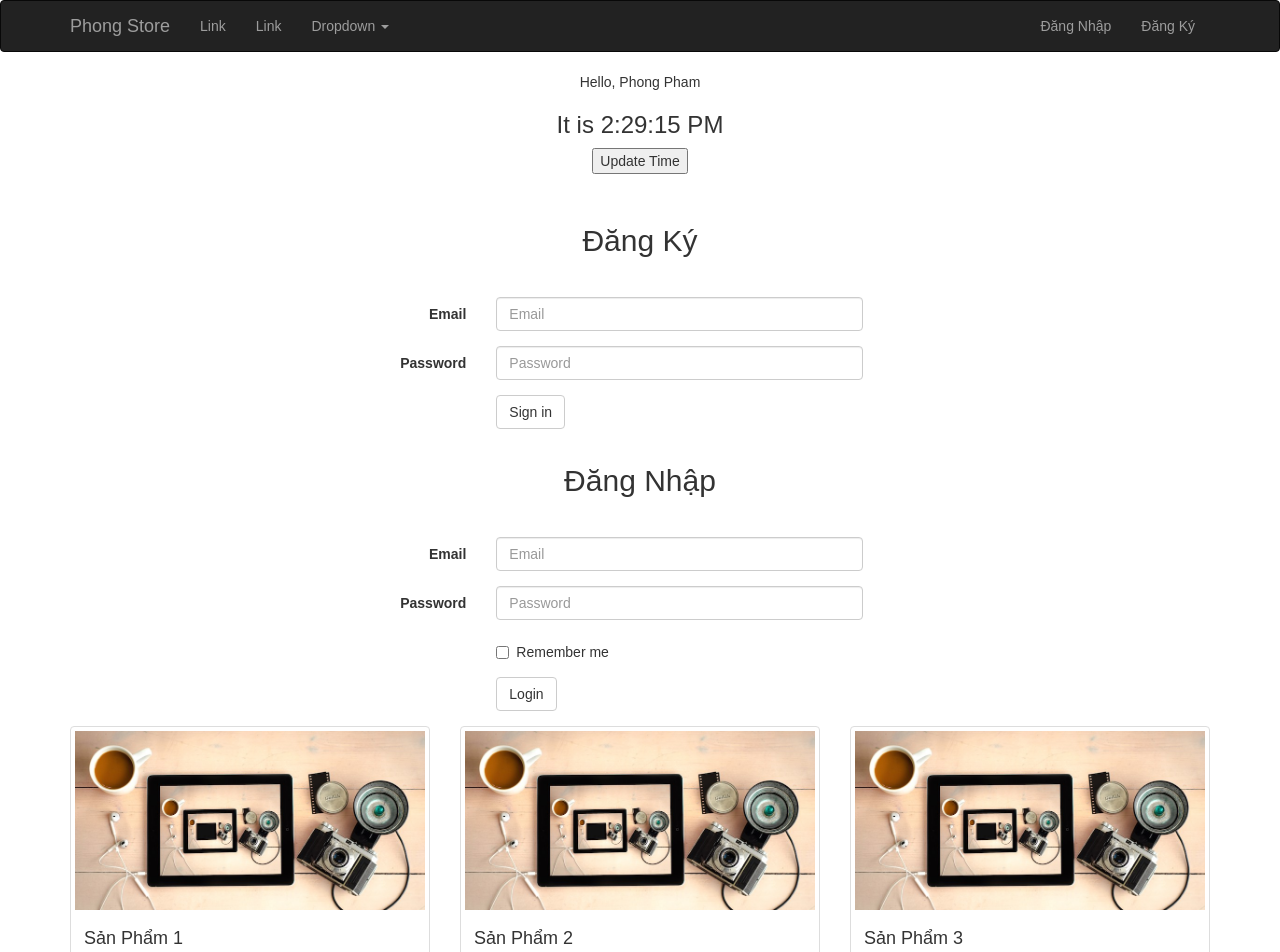
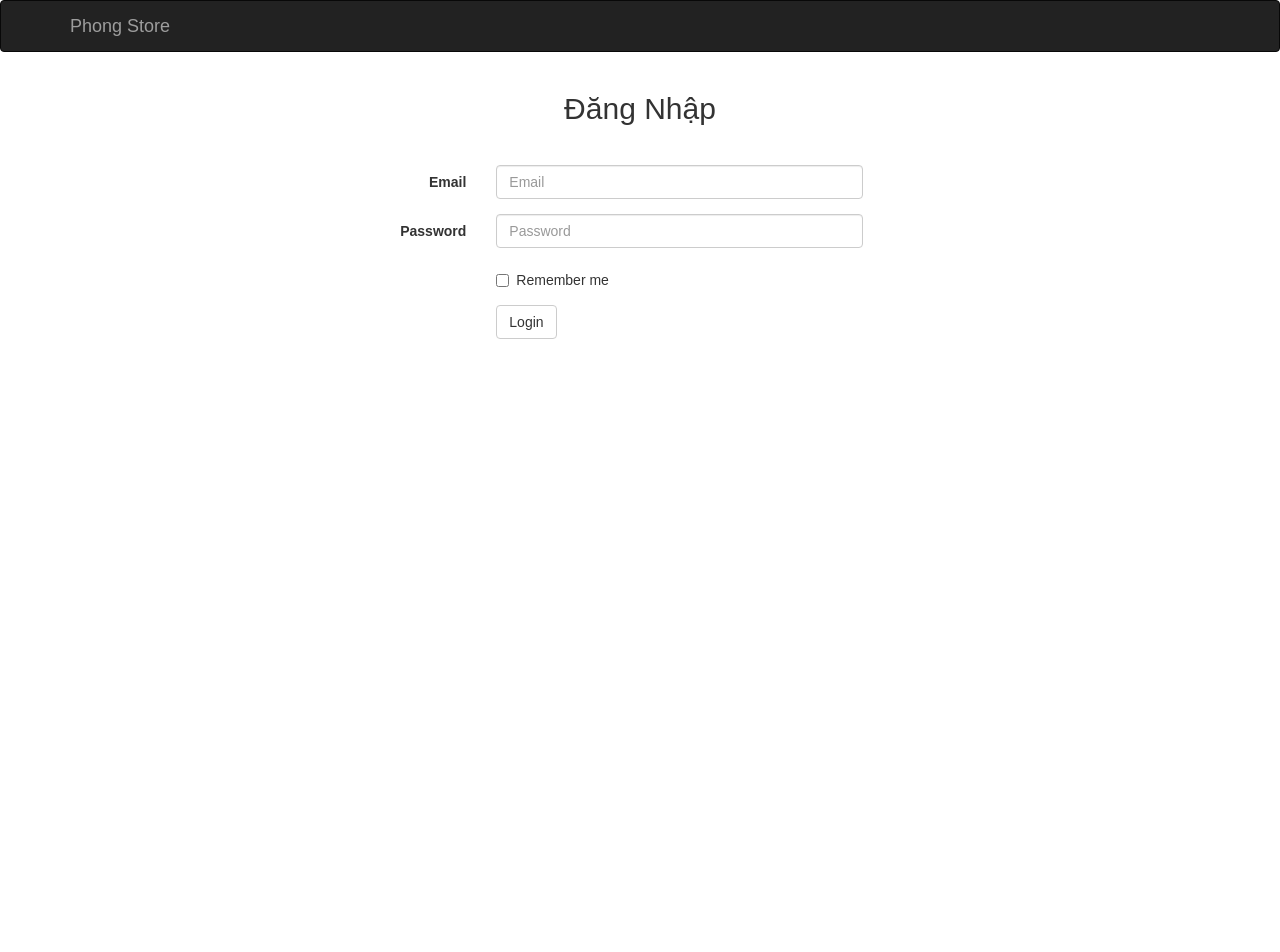
Before and after one commit to phongpham2909/My-ReactJS, a React (Create React App) app: page / in a window 1280 px wide. Shown: the top 952 px of the page. After the commit the page ends 800 px from the top, so only its background shows below. Built offline with nearby package versions, Linux system fonts and the light colour scheme.

Commit message:
Update File 31/07/2018

```diff
--- a/src/App.js
+++ b/src/App.js
@@ -1,40 +1,38 @@
 import React, { Component } from 'react';
 import Header from './Components/Header';
+import './App.css';
 import LoginForm from './Components/LoginForm';
-import './App.css';
-import Products from './Components/Products';
-import SigninForm from './Components/SigninForm';
-import Clock from './Components/Clock';
 
-import {
-  Row,
-  Col,
-  Grid,
-} from 'react-bootstrap';
+
 
 class App extends Component {
+  constructor(props)
+  {
+    super(props);
+    this.state = {logged: false};
+  }
+  onLogged()
+  {
+    this.setState({logged: true});
+  }
+  onLogout()
+  {
+    this.setState({logged: false});
+  }
+
+  buildLoginForm() {
+    let loginForm = [];
+    if (this.state.logged === false) {
+      loginForm.push((<LoginForm onShow={this.onLogged.bind(this)} key={1} />))
+    }
+    return loginForm;
+  }
   render() {
+    let loginForm = this.buildLoginForm();
     return (
       <div>
-    <Header></Header>
-    <Clock name="Phong Pham"></Clock>
-    <SigninForm></SigninForm>
-    <LoginForm></LoginForm>
-    <Grid>
-    <Row>
-          <Col xs={6} md={4}>
-    <Products name="Sản Phẩm 1" Description="Sản Phẩm Loại 1"></Products>
-    </Col>
-
-          <Col xs={6} md={4}>
-    <Products name="Sản Phẩm 2" Description="Sản Phẩm Loại 2"></Products>
-    </Col>
-
-          <Col xs={6} md={4}>
-    <Products name="Sản Phẩm 3" Description="Sản Phẩm Loại 3"></Products>
-    </Col>
-        </Row>
-        </Grid>
+    <Header logged={this.state.logged} onLogout={this.onLogout.bind(this)}/>
+    {loginForm}
     </div>
     );
   }
--- a/src/Components/Header.js
+++ b/src/Components/Header.js
@@ -1,10 +1,58 @@
 import React, { Component } from 'react';
+import '../Customs_CSS/Styles/Header.css';
 
-import {Navbar , Nav , NavItem , NavDropdown , MenuItem} from "react-bootstrap";
+
+import { Navbar, Nav, NavItem, NavDropdown, MenuItem } from "react-bootstrap";
 
 class Header extends Component {
+
+  constructor(props) {
+    super(props);
+
+  }
+  buildMenus() {
+    let menus = [];
+    if (this.props.logged) {
+      menus.push((
+        <Nav key={1}>
+          <NavItem eventKey={1} href="/">Home</NavItem>
+        </Nav>
+      ));
+      menus.push((
+        <Nav key={2}>
+          <NavItem eventKey={2} href="/Shop">Shop</NavItem>
+        </Nav>
+      ));
+      menus.push((
+        <Nav key={3}>
+          <NavDropdown eventKey={3} title="Account Management" id="basic-nav-dropdown">
+            <MenuItem onClick={this.onLogout.bind(this)} href="/accounts" eventKey={3.1}>Accounts</MenuItem>
+            <MenuItem eventKey={3.2} href="/accounts/rules">Accounts Rules</MenuItem>
+            <MenuItem eventKey={3.3}>Something else here</MenuItem>
+            <MenuItem divider />
+            <MenuItem eventKey={3.3}>Separated link</MenuItem>
+          </NavDropdown>
+        </Nav>
+      ));
+      menus.push((
+        <Nav pullRight key={4}>
+          <NavDropdown eventKey={3} title="Phong Pham" id="nav-profile">
+            <MenuItem onClick={this.onLogout.bind(this)} eventKey={3.1}>Logout</MenuItem>
+            <MenuItem eventKey={3.2}>Another action</MenuItem>
+          </NavDropdown>
+        </Nav>
+      ));
+    }
+    return menus;
+  }
+  onLogout(event) {
+    this.props.onLogout();
+  }
+
   render() {
+    let menus = this.buildMenus();
     return (
+      <div>
         <Navbar inverse collapseOnSelect>
           <Navbar.Header>
             <Navbar.Brand>
@@ -13,31 +61,10 @@ class Header extends Component {
             <Navbar.Toggle />
           </Navbar.Header>
           <Navbar.Collapse>
-    <Nav>
-      <NavItem eventKey={1} href="#">
-        Link
-      </NavItem>
-      <NavItem eventKey={2} href="#">
-        Link
-      </NavItem>
-      <NavDropdown eventKey={3} title="Dropdown" id="basic-nav-dropdown">
-        <MenuItem eventKey={3.1}>Action</MenuItem>
-        <MenuItem eventKey={3.2}>Another action</MenuItem>
-        <MenuItem eventKey={3.3}>Something else here</MenuItem>
-        <MenuItem divider />
-        <MenuItem eventKey={3.3}>Separated link</MenuItem>
-      </NavDropdown>
-    </Nav>
-    <Nav pullRight>
-      <NavItem eventKey={1} href="#">
-      Đăng Nhập
-      </NavItem>
-      <NavItem eventKey={2} href="#">
-      Đăng Ký
-      </NavItem>
-    </Nav>
+            {menus}
           </Navbar.Collapse>
         </Navbar>
+      </div>
     );
   }
 }
--- a/src/Components/LoginForm.js
+++ b/src/Components/LoginForm.js
@@ -17,32 +17,20 @@ class LoginForm extends Component {
     constructor(props) {
         super(props);//Goi toi component cha cua thuoc tinh do
         this.state = {
-            message: "Mật Khẩu Or Password không hợp lệ!!!",
+            message: "Mật Khẩu hoặc Password không hợp lệ!!!",
             data: { loginname: "", password: "" }
         };
     }
     onSubmit() {
-        if (this.state.data.loginname === "phongpham2140051@gmail.com" || this.state.data.password === "29091996") {
-            alert(
-                "LoginName: " + this.state.data.loginname +
-                "\nPassword: " + this.state.data.password
-            );
+        if (this.state.data.loginname === "phongpham2140051@gmail.com" && this.state.data.password === "29091996") {
+            this.props.onShow();
         }
         else {
             alert(
-                alert(this.state.message)
+                (this.state.message)
             );
         }
     }
-    /*onHandel(event)
-    {
-        let newState = {
-            data: this.state.data
-        };
-        let inputName =  event.target.name;
-        newState.data[inputName] = event.target.value;
-        this.setState(newState);
-    }*/
     onHandelLoginName(event) {
         let newState = { data: this.state.data };
         newState.data.loginname = event.target.value;
@@ -94,14 +82,11 @@ class LoginForm extends Component {
                                     <Button onClick={this.onSubmit.bind(this)} type="submit">Login</Button>
                                 </Col>
                             </FormGroup>
-
                         </Col>
                     </Row>
                 </Form>
             </Grid>
-
         );
     }
 }
-
 export default LoginForm;
--- /dev/null
+++ b/src/Customs_CSS/Styles/Header.css
@@ -0,0 +1,14 @@
+.navbar-inverse .navbar-nav>.open>a, .navbar-inverse .navbar-nav>.open>a:focus, .navbar-inverse .navbar-nav>.open>a:hover
+{
+    background-color: #0275d8;
+    cursor: default;
+}
+.dropdown-menu>li>a:hover
+{
+    background-color: #0275d8;
+    color: #ffffff;
+}
+.dropdown-menu
+{
+    width: 100%;
+}
```
Lines whose indentation alone changed are shown as unchanged.
